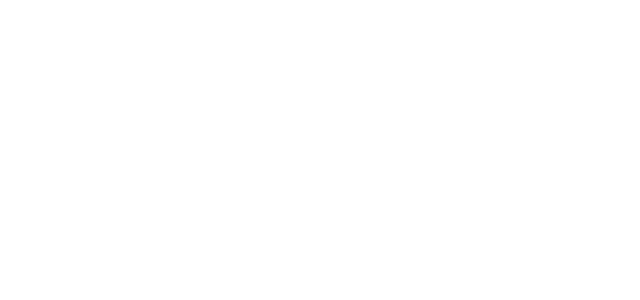
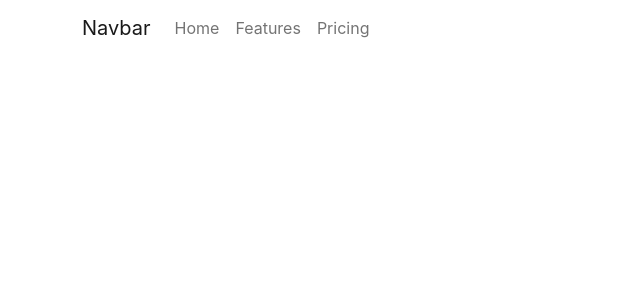
Before and after one commit to saksham-tiwari/e-commerce, a React (Create React App) app: page / in a window 1280 px wide. Shown: the top 300 px of the page, without its empty margins (0-640 px from the left). Built offline with nearby package versions, Linux system fonts and the light colour scheme.

Commit message:
added navbar

```diff
--- a/src/App.js
+++ b/src/App.js
@@ -6,6 +6,7 @@
 import ChangePassword from "./components/ChangePassword";
 import Forgot from "./components/Forgot";
 import Login from "./components/Login";
+import NavBar from "./components/Navbar";
 import SignUp from "./components/SignUp";
 
 
@@ -14,7 +15,10 @@
 function App() {
   return (
     <Router>
+      <NavBar/>
+
       <Switch>
+
       <Route exact path="/login">
           <Login/>
       </Route>
--- /dev/null
+++ b/src/components/Navbar.jsx
@@ -0,0 +1,21 @@
+import React from 'react'
+import { Container, Navbar, Nav } from 'react-bootstrap'
+
+const NavBar = () => {
+    return (
+        <div>
+            <Navbar className="color-nav" variant="light">
+                <Container>
+                <Navbar.Brand href="#home">Navbar</Navbar.Brand>
+                <Nav className="me-auto">
+                <Nav.Link href="#home">Home</Nav.Link>
+                <Nav.Link href="#features">Features</Nav.Link>
+                <Nav.Link href="#pricing">Pricing</Nav.Link>
+                </Nav>
+                </Container>
+            </Navbar>
+        </div>
+    )
+}
+
+export default NavBar
--- a/src/index.css
+++ b/src/index.css
@@ -16,6 +16,9 @@
   opacity: 0.7;
 }
 
+.color-nav{
+  background-color: #FFFFFF;
+}
 
 .globe{
   height: 100vh;
```
